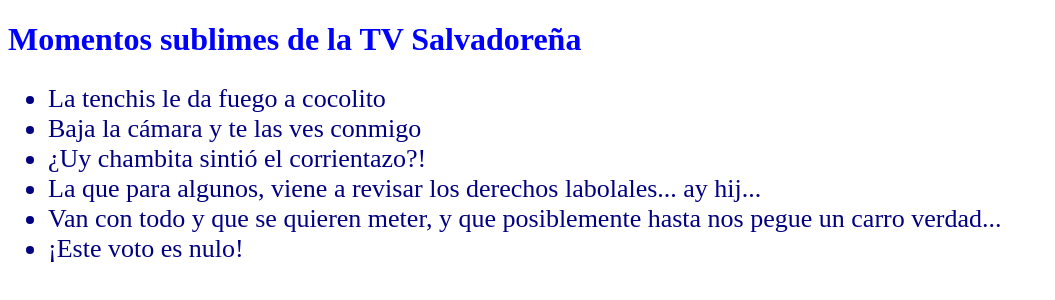
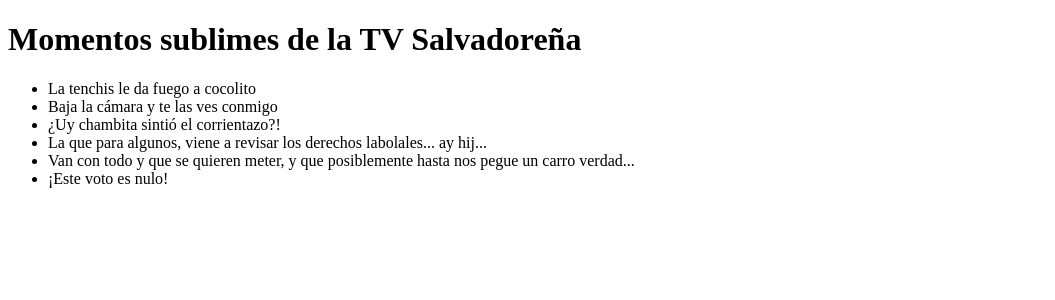
Before and after one commit to dommmmmmc/practicasDominicCalderon, a plain HTML site: page Practica1css/inline.html in a window 1280 px wide. Shown: the whole page, without its empty margins (0-1055 px from the left). Drawn offline with Linux system fonts and the light colour scheme.

Commit message:
practica 1css
no finalizado

```diff
--- a/Practica1css/css/estilos.css
+++ /dev/null
@@ -1,9 +0,0 @@
-h1{
-    color: blue;
-
-}
-
-ul{
-    color: navy;
-    font-size: 26px;
-}
--- a/Practica1css/css/recursos clase 1 css/interno.html
+++ b/Practica1css/inline.html
@@ -4,15 +4,6 @@
     <meta charset="UTF-8">
     <meta name="viewport" content="width=device-width, initial-scale=1.0">
     <title>Document</title>
-    <style>
-        h1{
-            color: blue;
-        }
-        ul{
-            color: navy;
-            font-size: 26px;
-        }
-    </style>
 
 </head>
 <body>
```
Also changed, not shown: Practica1css/externo.html (renamed from Practica1css/css/recursos clase 1 css/externo.html, +1 -1 lines), Practica1css/interno.html (renamed from Practica1css/css/recursos clase 1 css/inline.html, +2 -2 lines).
